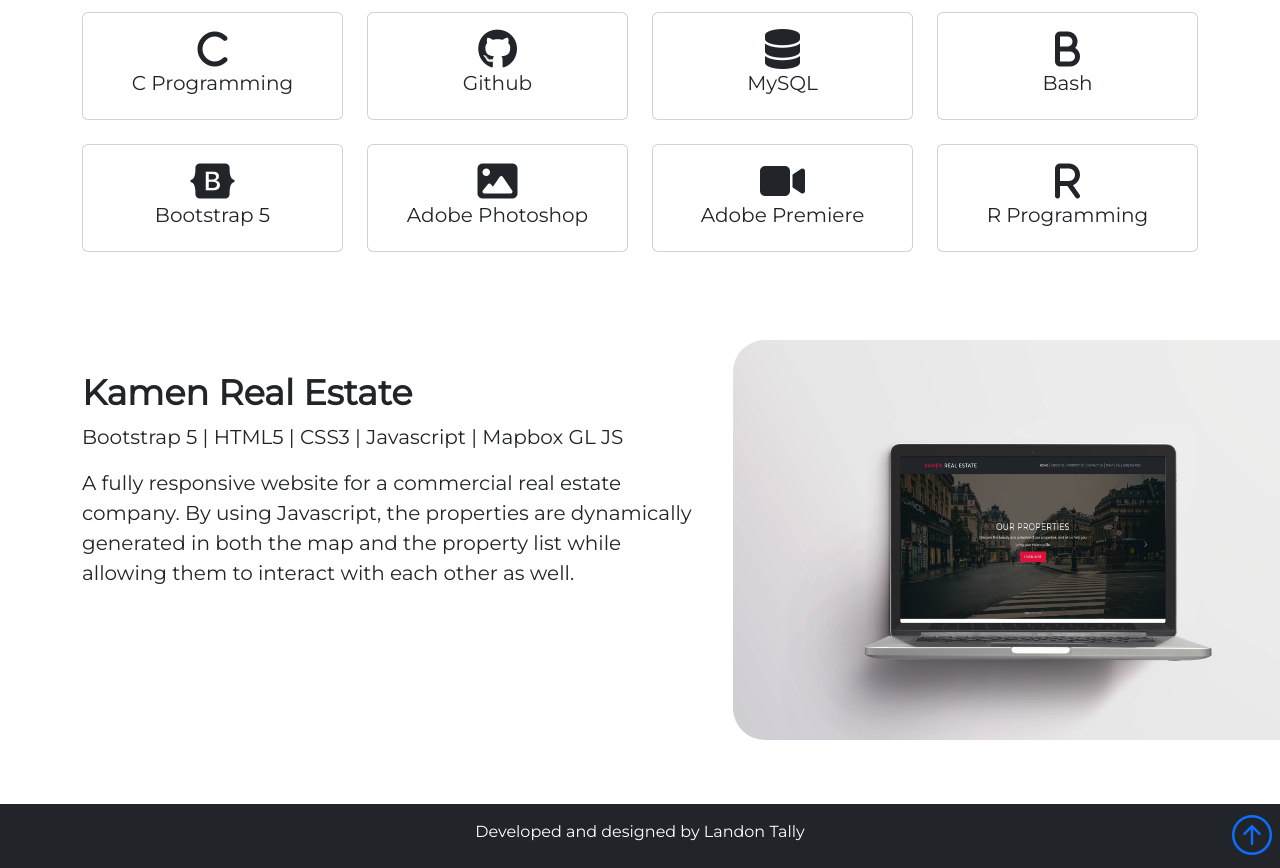
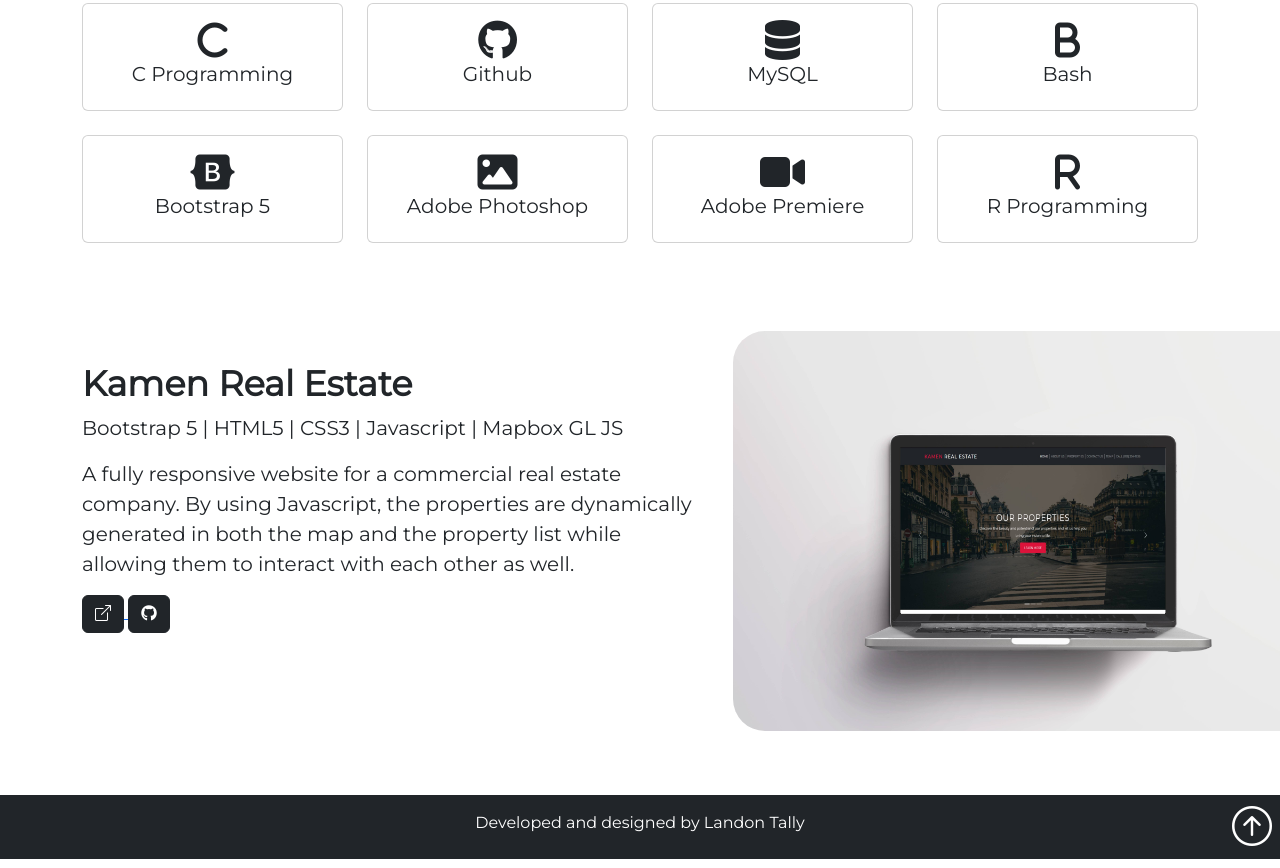
Before and after one commit to landontally/portfolio, a plain HTML site: page index.html in a window 1280 px wide. Shown: the part 1322-2190 px from the top of the page. Drawn offline with nearby package versions, Linux system fonts and the light colour scheme.

Commit message:
feat: added project link and github

```diff
--- a/index.html
+++ b/index.html
@@ -24,7 +24,7 @@
   <div class="sticky-top">
     <nav class="navbar navbar-dark bg-dark">
         <div class="container-fluid">
-            <a class="navbar-brand" href="#">Portfolio</a>
+            <a class="navbar-brand" href="#"></a>
             <button class="navbar-toggler" type="button" data-bs-toggle="collapse" data-bs-target="#navbarNav" aria-controls="navbarNav" aria-expanded="false" aria-label="Toggle navigation" id="navbar-toggler-icon">
               <i class="bi bi-list"></i>
             </button>
@@ -61,7 +61,7 @@
             <p class="fs-5 lead">As a frontend web developer, I am passionate about crafting visually stunning and immersive user experiences that captivate and delight my audiences.</p>
           </div>
           <div class="col-md-4 col-sm-12 pt-5 text-center" data-aos="fade-left" data-aos-duration="700" data-aos-once="true">
-            <img src="https://sharon-yi.com/assets/avatar.png" style="height: 300px; width: auto;">
+            <img src="https://static.wikia.nocookie.net/p__/images/1/1c/Roger_Smith.png/revision/latest?cb=20210824214848&path-prefix=protagonist" style="height: 300px; width: auto;">
           </div>
         </div>
       </div>
@@ -222,6 +222,17 @@
               are dynamically generated in both the map and the property list while allowing them to interact with
               each other as well.
             </p>
+            <div class="d-grid gap-2 d-md-block">
+              <a href="https://shimmering-beignet-87c800.netlify.app/index.html" target="_blank">
+                <button class="btn btn-dark" type="button">
+                  <i class="bi bi-box-arrow-up-right"></i>
+                </button>
+              </a>
+
+                <button class="btn btn-dark" type="button">
+                  <i class="fa-brands fa-github"></i>
+                </button>
+            </div>
           </div>
           <div class="col-md-5 col-sm-12 py-3 text-center" data-aos="fade-left" data-aos-duration="700">
             <img src="./img/kamen-preview2.jpg" class="rounded-5" style="max-height: 400px; width:auto;">
@@ -241,7 +252,7 @@
         Developed and designed by Landon Tally
       </p>
       <a href="#" class="position-absolute bottom-0 end-0 p-2" rel="nofollow">
-        <i class="bi bi-arrow-up-circle h1"></i>
+        <i class="bi bi-arrow-up-circle h1 text-white"></i>
       </a>
     </div>
   </footer>
```
